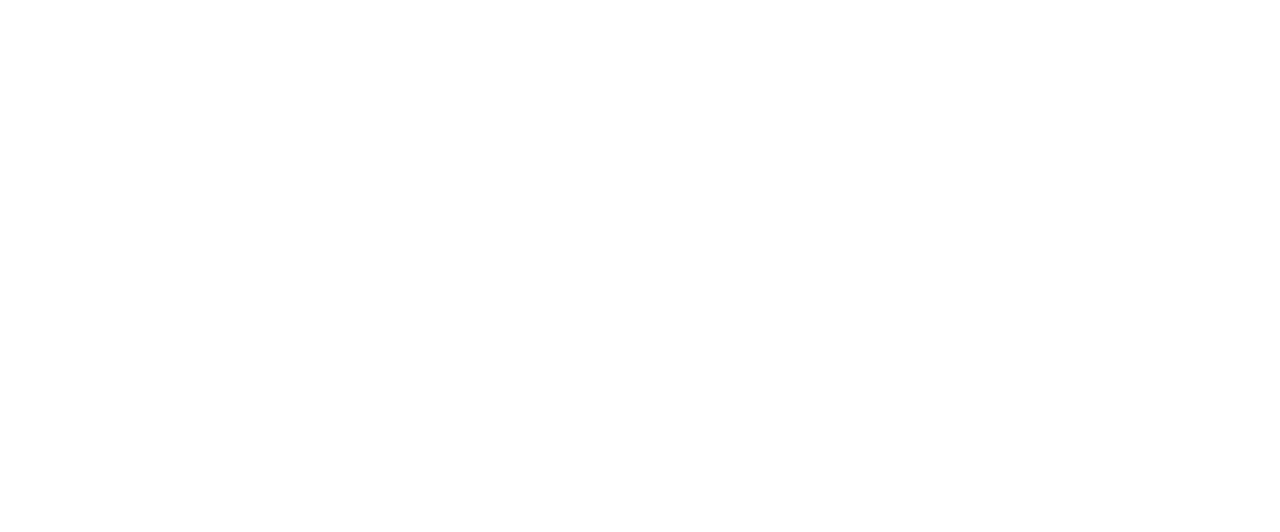
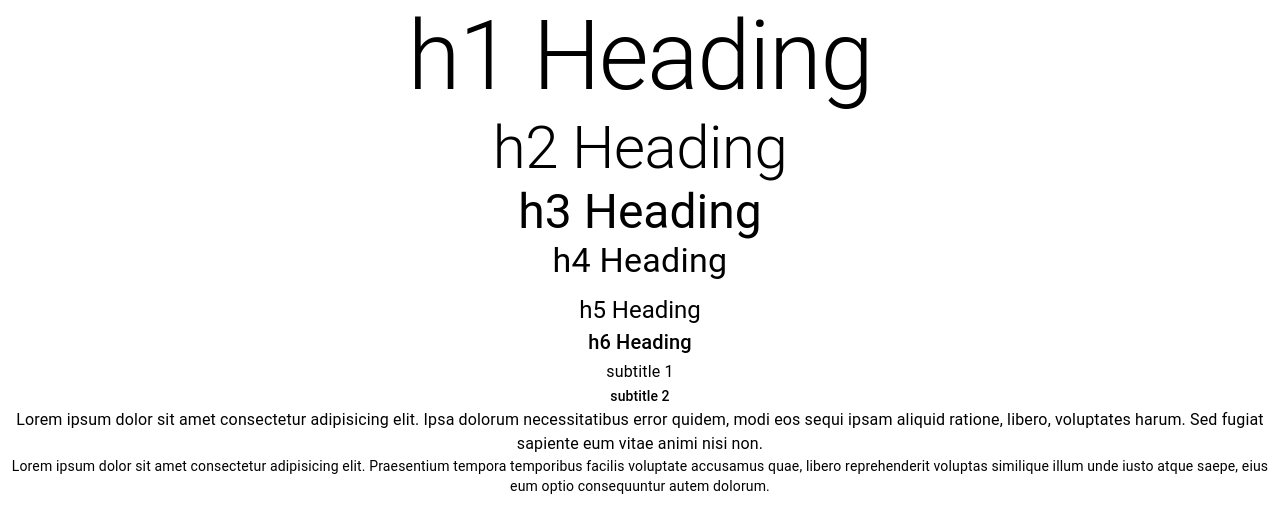
Before and after one commit to vapinedo/React-MUI, a React (Create React App) app: page / in a window 1280 px wide. Shown: the top 532 px of the page. Built offline with nearby package versions, Linux system fonts and the light colour scheme.

Commit message:
3 - Typography

```diff
--- a/src/App.tsx
+++ b/src/App.tsx
@@ -1,8 +1,10 @@
 import './App.css';
+import MuiTypography from './components/MuiTypography';
 
 function App() {
   return (
     <div className="App">
+      <MuiTypography />
     </div>
   );
 }
--- /dev/null
+++ b/src/components/MuiTypography.tsx
@@ -0,0 +1,27 @@
+import React from 'react'
+import { Typography } from '@mui/material'
+
+const MuiTypography = () => {
+  return (
+    <div>
+        <Typography variant='h1'>h1 Heading</Typography>
+        <Typography variant='h2'>h2 Heading</Typography>
+        <Typography variant='h3'>h3 Heading</Typography>
+        <Typography variant='h4' component="h1" gutterBottom>h4 Heading</Typography>
+        <Typography variant='h5'>h5 Heading</Typography>
+        <Typography variant='h6'>h6 Heading</Typography>
+
+        <Typography variant='subtitle1'>subtitle 1</Typography>
+        <Typography variant='subtitle2'>subtitle 2</Typography>
+
+        <Typography variant='body1'>
+            Lorem ipsum dolor sit amet consectetur adipisicing elit. Ipsa dolorum necessitatibus error quidem, modi eos sequi ipsam aliquid ratione, libero, voluptates harum. Sed fugiat sapiente eum vitae animi nisi non.
+        </Typography>
+        <Typography variant='body2'>
+            Lorem ipsum dolor sit amet consectetur adipisicing elit. Praesentium tempora temporibus facilis voluptate accusamus quae, libero reprehenderit voluptas similique illum unde iusto atque saepe, eius eum optio consequuntur autem dolorum.
+        </Typography>
+    </div>
+  )
+}
+
+export default MuiTypography
```
